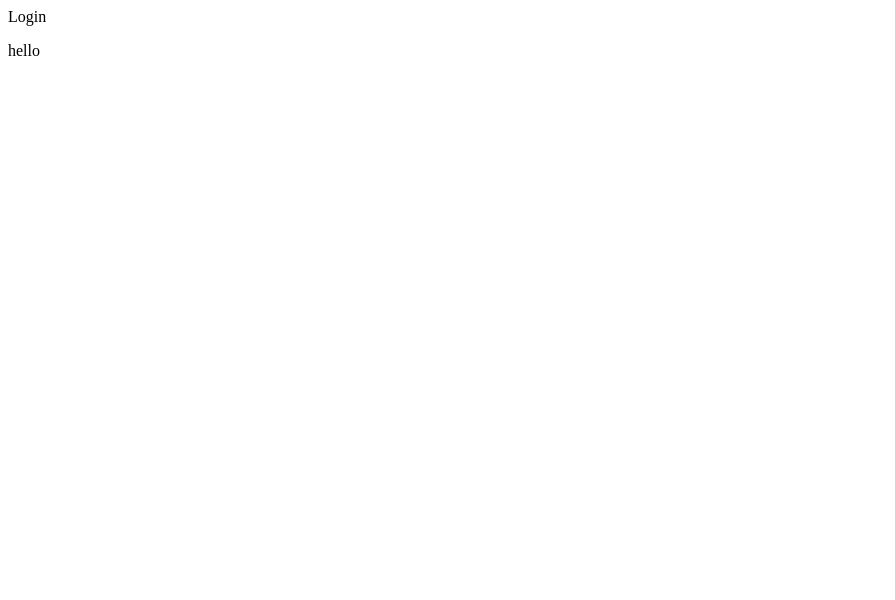
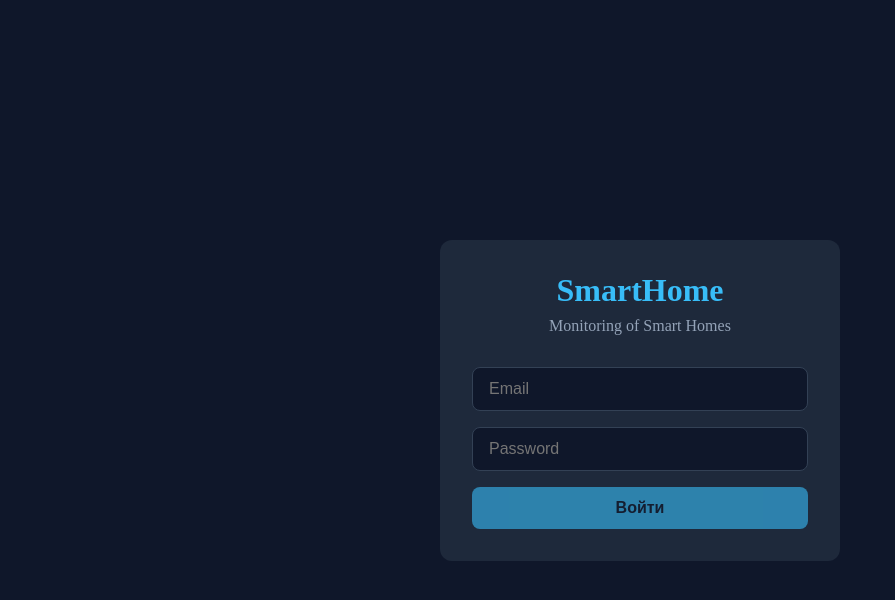
Before and after one commit to ersZe7/SmartHome-Front, a Vue app: page /login in a window 1280 px wide. Shown: the top 600 px of the page, without its empty margins (0-895 px from the left). Built offline with nearby package versions, Linux system fonts and the light colour scheme.

Commit message:
feat: add flow store and api

```diff
--- a/src/api/auth.js
+++ b/src/api/auth.js
@@ -0,0 +1,10 @@
+import api from "./axios";
+
+export const login = (email, password) => {
+    return api.post('/auth/login', {email, password})
+}
+
+
+export const register = (email, password) => {
+    return api.post('/auth/register', {email, password})
+}
--- a/src/api/axios.js
+++ b/src/api/axios.js
@@ -0,0 +1,15 @@
+import axios from 'axios'
+
+const api = axios.create({
+    baseURL: 'http://localhost:8000',
+})
+
+api.interceptors.request.use((config) => {
+    const token = localStorage.getItem('token')
+    if (token) {
+        config.headers.Authorization = `Bearer ${token}`
+    }
+    return config
+})
+
+export default api
--- /dev/null
+++ b/src/assets/main.css
@@ -0,0 +1,9 @@
+* {
+  margin: 0;
+  padding: 0;
+  box-sizing: border-box;
+}
+
+body {
+  background: #0f172a;
+}
--- a/src/main.js
+++ b/src/main.js
@@ -1,5 +1,6 @@
 import { createApp } from 'vue'
 import { createPinia } from 'pinia'
+import './assets/main.css'
 
 import App from './App.vue'
 import router from './router/index.js'
--- /dev/null
+++ b/src/stores/authStore.js
@@ -0,0 +1,24 @@
+import { defineStore } from "pinia";
+import { ref, computed } from 'vue'
+
+import { login as loginApi } from '../api/auth.js'
+
+export const useAuthStore = defineStore('auth', () => {
+    const token = ref(localStorage.getItem('token') || null)
+
+    const isAuthenticated = computed(() => !!token.value)
+
+    async function login(email, password) {
+        const response = await loginApi(email, password)
+        token.value = response.data.access_token
+        localStorage.setItem('token', token.value)
+    }
+
+    function logout() {
+        token.value = null
+        localStorage.removeItem('token')
+    }
+
+    return { token, isAuthenticated, login, logout }
+
+})
--- a/src/views/LoginView.vue
+++ b/src/views/LoginView.vue
@@ -1,4 +1,129 @@
+<script setup>
+import { ref } from 'vue'
+import { useRouter } from 'vue-router';
+import { useAuthStore } from '../stores/authStore';
+
+const router = useRouter()
+const authStores = useAuthStore()
+
+const email = ref('')
+const password = ref('')
+const error = ref('')
+const loading = ref('')
+
+async function handleLogin() {
+    error.value = ''
+    loading.value = true
+
+    try {
+        await authStore.login(email.value, password.value)
+        router.push('/dashboard')
+    } catch(e) {
+        error.value = "nevernyi email ili parol"
+    } finally {
+        loading.value = false
+    }
+}
+
+</script>
+
+
 <template>
-    <div>Login</div>
-    <p>hello</p>
+    <div class="login-container">
+        <div class="login-box">
+            <h1>SmartHome</h1>
+            <p>Monitoring of Smart Homes</p>
+
+            <div class="form">
+                <input
+                v-model="email"
+                type="email"
+                placeholder="Email"
+                />
+
+                <input
+                v-model="password"
+                type="password"
+                placeholder="Password"
+                />
+
+                <p v-if="error" class="error">{{ error }}</p>
+
+                <button @click="handleLogin" :disabled="loading">
+                {{ loading ? 'Вход...' : 'Войти' }}
+                </button>
+            </div>
+        </div>
+    </div>
     </template>
+
+
+<style scoped>
+.login-container {
+    min-height: 100vh;
+    display: flex;
+    align-items: center;
+    justify-content: center;
+    background: #0f172a
+}
+
+.login-box {
+    background: #1e293b;
+    padding: 2rem;
+    border-radius: 12px;
+    width: 100%;
+    max-width: 400px;
+    text-align: center;
+    color: white
+}
+
+h1{
+    font-size: 2rem;
+    color: #38bdf8;
+    margin-bottom: 0.5rem;
+}
+
+p{
+    color:#94a3b8;
+    margin-bottom: 2rem;
+}
+
+
+.form{
+    display: flex;
+    flex-direction: column;
+    gap: 1rem;
+}
+
+input {
+    padding: 0.75rem 1rem;
+    border-radius: 8px;
+    border: 1px solid #334155;
+    background: #0f172a;
+    color: white;
+    font-size:  1rem;
+}
+
+
+button {
+    padding: 0.75rem;
+    border-radius: 8px;
+    border: none;
+    background: #38bdf8;
+    color: #0f172a;
+    font-size: 1rem;
+    font-weight: bold;
+    cursor: pointer;
+}
+
+button:disabled {
+    opacity: 0.6;
+    cursor: not-allowed;
+}
+
+.error {
+    color: #f87171;
+    margin: 0;
+}
+
+</style>
```
Also changed, not shown: src/stores/flowStore.js (added, +55 -0 lines), src/api/flows.js (added), src/stores/authStores.js (deleted).
